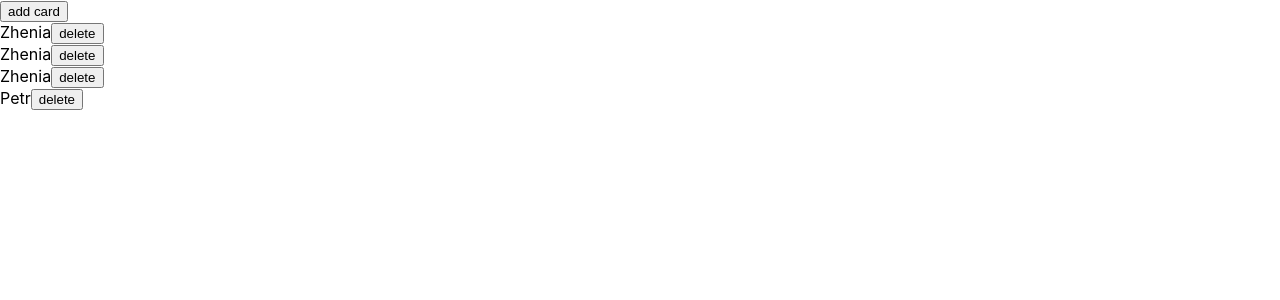
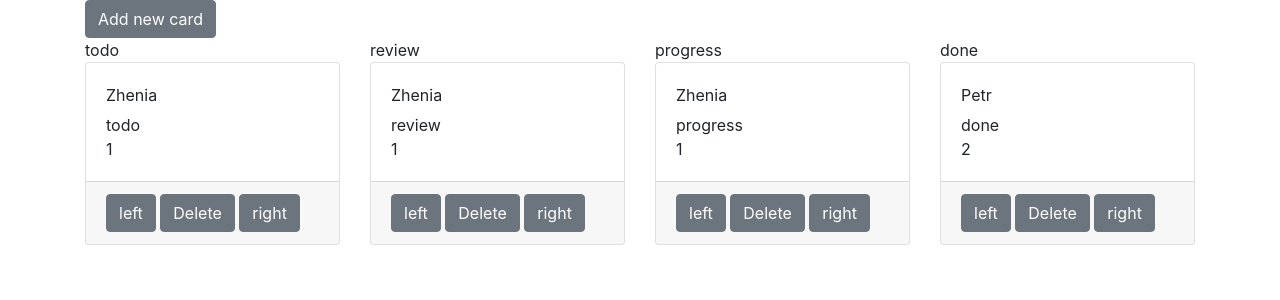
Before and after one commit to Evgenii-Nazarov/kanban_redux_dnd, a React (Create React App) app: page / in a window 1280 px wide. Shown: the top 300 px of the page. Built offline with nearby package versions, Linux system fonts and the light colour scheme; no server answers.

Commit message:
axios connection into redux

```diff
--- a/package.json
+++ b/package.json
@@ -11,7 +11,8 @@
     "react-scripts": "3.4.3",
     "reactstrap": "^8.6.0",
     "redux": "^4.0.5",
-    "redux-devtools-extension": "^2.13.8"
+    "redux-devtools-extension": "^2.13.8",
+    "redux-thunk": "^2.3.0"
   },
   "scripts": {
     "start": "react-scripts start",
--- a/src/App.js
+++ b/src/App.js
@@ -1,19 +1,42 @@
-import React from 'react';
+import React, {useEffect} from 'react';
 import {connect} from 'react-redux';
-import Card from "./Card";
+import Board from "./Board";
+import 'bootstrap/dist/css/bootstrap.min.css';
+import {Container, Button} from "reactstrap";
+import {addCard, getCards} from "./redux/action";
 
-function App() {
+function App(props) {
+
+    useEffect(() => {
+        props.getCards()
+    })
+
+    const addCardButtonHandler = () => {
+        const newCard = {
+            name: 'Petr',
+            status: 'review',
+            priority: 3
+        }
+
+        props.addCard(newCard)
+    }
 
     return (
-        <div>
-           <Card/>
-        </div>
+        <Container>
+            <Button onClick={addCardButtonHandler}>Add new card</Button>
+            <Board cards={props.cards} columns={props.columns}/>
+        </Container>
     );
 }
 
 const mapStateToProps = (state) => ({
-    bye: state.cards,
-    hello: state.columns
+    cards: state.cards,
+    columns: state.columns
 })
 
-export default connect(mapStateToProps)(App);
+const mapDispatchToProps = (dispatch) => ({
+    addCard: (card) => dispatch(addCard(card)),
+    getCards: () => dispatch(getCards())
+})
+
+export default connect(mapStateToProps, mapDispatchToProps)(App);
--- /dev/null
+++ b/src/Board.js
@@ -0,0 +1,16 @@
+import React from 'react';
+import Column from "./Column";
+import {Row} from "reactstrap";
+
+function Board(props) {
+
+    const {cards, columns} = props;
+
+    return (
+        <Row>
+            {columns.map(el => <Column column={el} cards={cards}/>)}
+        </Row>
+    );
+}
+
+export default Board;
--- a/src/Card.js
+++ /dev/null
@@ -1,29 +0,0 @@
-import React from 'react';
-import {connect} from 'react-redux';
-
-function Card(props) {
-
-    return (
-        <div>
-            <button onClick={props.addCard}>add card</button>
-            {props.cards.map(el =>
-                <div key={el._id}>
-
-                    {el.name}
-                    <button onClick={() => props.deleteCard(el._id)}>delete</button>
-                </div>)}
-        </div>
-    );
-}
-
-const mapStateToProps = (state) => ({
-    cards: state.cards,
-    columns: state.columns
-})
-
-const mapDispatchToProps = (dispatch) => ({
-    addCard: () => dispatch({type: 'ADD_CARD'}),
-    deleteCard: (cardId) => dispatch({type: 'DELETE_CARD', payload: cardId})
-})
-
-export default connect(mapStateToProps, mapDispatchToProps)(Card);
--- /dev/null
+++ b/src/CardItem.js
@@ -0,0 +1,43 @@
+import React from 'react';
+import {connect} from 'react-redux';
+import {Button, Card, CardBody, CardTitle, CardSubtitle, CardFooter} from 'reactstrap';
+import {deleteCard, moveLeftCard, moveRightCard} from "./redux/action";
+
+function CardItem(props) {
+
+    const {card} = props;
+    const {name, status, priority, _id} = card;
+
+    const deleteButtonHandler = () => {
+        props.deleteCard(_id);
+    }
+
+    return (
+        <Card>
+            <CardBody>
+                <CardTitle>{name}</CardTitle>
+                <CardSubtitle>{status}</CardSubtitle>
+                {priority}
+            </CardBody>
+            <CardFooter>
+                <Button onClick={() => props.moveLeftCard(card, props.columns)}>left</Button>
+                {' '}
+                <Button onClick={deleteButtonHandler}>Delete</Button>
+                {' '}
+                <Button onClick={() => props.moveRight(card, props.columns)}>right</Button>
+            </CardFooter>
+        </Card>
+    );
+}
+
+const mapStateToProps = (state) => ({
+    columns: state.columns
+})
+
+const mapDispatchToProps = (dispatch) => ({
+    deleteCard: (cardId) => dispatch(deleteCard(cardId)),
+    moveRight: (card, columns) => dispatch(moveRightCard(card, columns)),
+    moveLeftCard: (card, columns) => dispatch(moveLeftCard(card, columns)),
+})
+
+export default connect(mapStateToProps, mapDispatchToProps)(CardItem);
--- /dev/null
+++ b/src/Column.js
@@ -0,0 +1,18 @@
+import React from 'react';
+import CardItem from "./CardItem";
+import {Col} from "reactstrap";
+
+function Column(props) {
+
+    const {cards, column} = props;
+
+    return (
+        <Col>
+            {column.status}
+
+            {cards.filter(el => el.status === column.status).map(el => <CardItem card={el}/>)}
+        </Col>
+    );
+}
+
+export default Column;
--- a/src/index.js
+++ b/src/index.js
@@ -5,10 +5,11 @@ import App from './App';
 import {Provider} from 'react-redux';
 import store from './redux/store';
 
+
 ReactDOM.render(
     <React.StrictMode>
         <Provider store={store}>
-            <App/>
+                <App/>
         </Provider>
     </React.StrictMode>,
     document.getElementById('root')
--- /dev/null
+++ b/src/redux/action.js
@@ -0,0 +1,62 @@
+import axios from 'axios';
+
+
+
+export function getCards() {
+    return (dispatch) => {
+        axios.get('https://nazarov-kanban-server.herokuapp.com/card/')
+            .then(res => {
+                dispatch({
+                    type:'GET_CARDS',
+                    payload: res.data
+                })
+            })
+            .catch()
+    }
+}
+
+export function addCard(card) {
+    return (dispatch) => {
+        axios.post('https://nazarov-kanban-server.herokuapp.com/card/', card)
+            .then(res => {
+               dispatch(getCards())
+            })
+            .catch()
+    }
+}
+
+export function deleteCard (cardId) {
+    return (dispatch) => {
+        axios.delete('https://nazarov-kanban-server.herokuapp.com/card/'+ cardId)
+            .then(res => {
+               dispatch(getCards())
+            })
+            .catch()
+    }
+}
+
+export function moveRightCard (card, columns) {
+    const colStatuses = columns.map(el => el.status);
+    const status = colStatuses[colStatuses.indexOf(card.status) + 1];
+
+    return (dispatch) => {
+        axios.patch('https://nazarov-kanban-server.herokuapp.com/card/'+ card._id, {status})
+            .then(res => {
+               dispatch(getCards())
+            })
+            .catch()
+    }
+}
+
+export function moveLeftCard (card, columns) {
+    const colStatuses = columns.map(el => el.status);
+    const status = colStatuses[colStatuses.indexOf(card.status) - 1];
+
+    return (dispatch) => {
+        axios.patch('https://nazarov-kanban-server.herokuapp.com/card/'+ card._id, { status })
+            .then(res => {
+               dispatch(getCards())
+            })
+            .catch()
+    }
+}
--- a/src/redux/reducer.js
+++ b/src/redux/reducer.js
@@ -34,11 +34,11 @@ const initialState = {
         },
         {
             status: 'progress',
-            _id: 2
+            _id: 3
         },
         {
             status: 'done',
-            _id: 2
+            _id: 4
         },
     ]
 }
@@ -56,6 +56,12 @@ const kanban = (state = initialState, action) => {
                 }]
             }
 
+        case 'GET_CARDS' :
+            return {
+                ...state,
+                cards: action.payload
+            }
+
         case 'DELETE_CARD' :
             const newCards = state.cards.filter(el => el._id !== action.payload)
             return {
@@ -63,6 +69,21 @@ const kanban = (state = initialState, action) => {
                 cards: newCards
             }
 
+        case 'MOVE_RIGHT' :
+            const newList = state.cards.map(el => {
+                if (el._id === action.payload){
+                    const colStatuses = state.columns.map(el => el.status);
+                    return {...el, status: colStatuses[colStatuses.indexOf(el.status) + 1]}
+                } else {
+                    return el
+                }
+            })
+            return {
+                ...state,
+                cards: newList
+            }
+
+
         default:
             return state
     }
--- a/src/redux/store.js
+++ b/src/redux/store.js
@@ -1,10 +1,11 @@
 import {createStore, applyMiddleware} from "redux";
 import kanban from "./reducer";
 import {composeWithDevTools} from "redux-devtools-extension";
+import thunk from 'redux-thunk';
 
 const store = createStore(
     kanban,
-    composeWithDevTools(applyMiddleware())
+    composeWithDevTools(applyMiddleware(thunk))
 );
 
 export default store;
```
